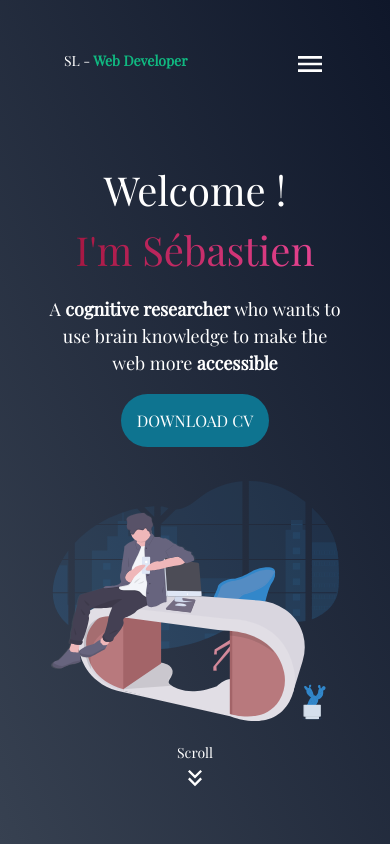
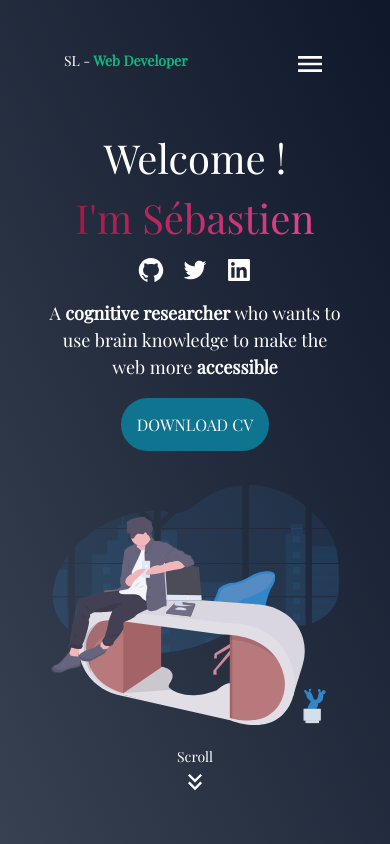
Before and after one commit to SebastienLaurentt/Portfolio-SL, a React (Vite) app: page / in a window 390 px wide. Shown: the top 844 px of the page. Built offline with nearby package versions, Linux system fonts and the light colour scheme.

Commit message:
add social icons on home page (with responsive)

```diff
--- a/src/sections/Home.tsx
+++ b/src/sections/Home.tsx
@@ -5,7 +5,9 @@ import deskLogo from '../assets/deskLogo.svg';
 import { MdKeyboardDoubleArrowDown } from 'react-icons/md';
 import Section from '../components/Section';
 
-
+import { AiFillGithub } from 'react-icons/ai';
+import { AiOutlineTwitter } from 'react-icons/ai';
+import { AiFillLinkedin } from 'react-icons/ai';
 
 
 function Home() {
@@ -15,9 +17,23 @@ function Home() {
       <Header />
       <div className="p-4 md:p-8 lg:px-16 lg:w-4/5 lg:mx-auto lg:flex lg:items-center">
         {/* Hero  */}
-        <div className=" w-full lg:w-1/2 text-center lg:text-left mt-8 mb-12 md:mb-20">
+        <div className=" w-full lg:w-1/2 text-center lg:text-left md:mt-8 mb-12 md:mb-20">
           <span className="text-4xl md:text-5xl text-white mb-0"> Welcome ! </span>
-          <h2 className="mb-4 lg:text-left"> I'm Sébastien </h2>
+          <h2 className="mb-2 lg:text-left"> I'm Sébastien </h2>
+          <div className='mb-4 flex gap-x-4 justify-center md:justify-start'>
+              <a href="https://github.com/SebastienLaurentt" target="blank_">
+                <AiFillGithub size={28} color="white" />
+              </a>
+              <a href="https://twitter.com/Seb_webdev" target="blank_">
+                <AiOutlineTwitter size={28} color="white" />
+              </a>
+              <a href="https://www.linkedin.com/in/s%C3%A9bastien-laurent-3a007328a/" target="blank_">
+                <AiFillLinkedin size={28} color="white" />
+              </a>
+
+
+
+          </div>
           <p className="mb-8">
             {' '}
             A <strong>cognitive researcher</strong>  who wants to use brain knowledge to make the web more <strong>accessible</strong> {' '}
```
